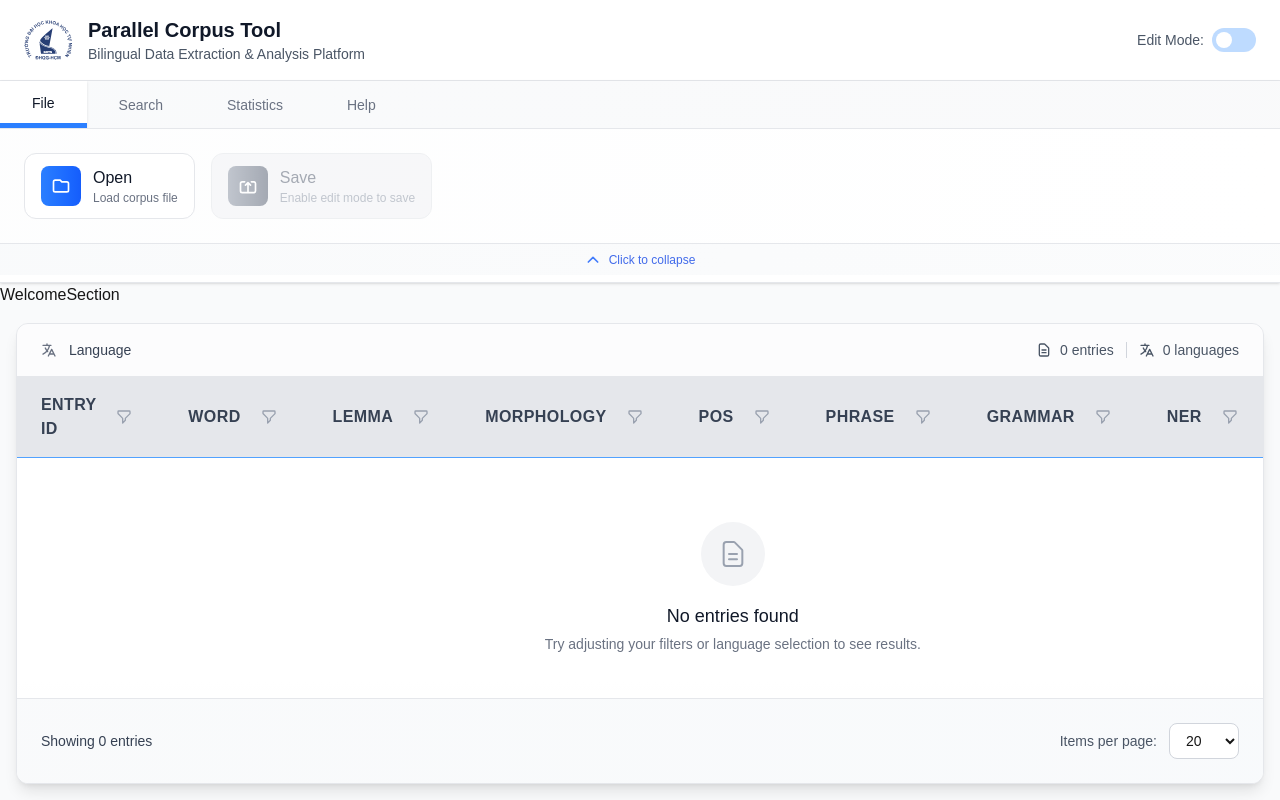
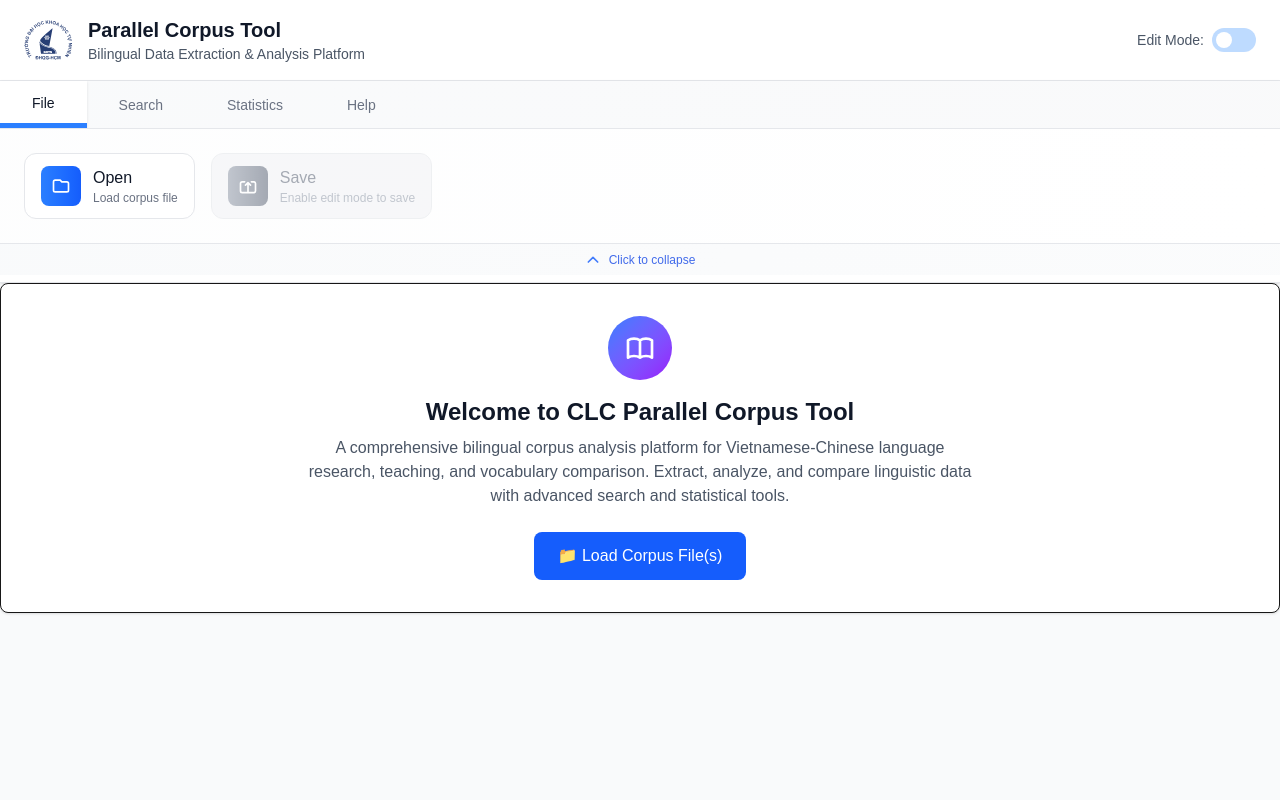
Before and after one commit to Giang-Dang/parallel-corpus-tool, a Next.js app: page / in a window 1280 px wide. Built offline with nearby package versions, Linux system fonts and the light colour scheme.

Commit message:
feat: enhance WelcomeSection with file loading functionality and refactor Home component to use MainContent for improved structure

```diff
--- a/src/app/page.tsx
+++ b/src/app/page.tsx
@@ -6,23 +6,36 @@ import Popups from '@/components/Popups';
 import RibbonMenu from '@/components/RibbonMenu';
 import WelcomeSection from '@/components/WelcomeSection';
 import { AppProvider } from '@/contexts/AppContext';
-import { DatabaseInMemoryProvider } from '@/contexts/DatabaseInMemoryContext';
+import {
+  DatabaseInMemoryProvider,
+  useDatabaseInMemoryContext,
+} from '@/contexts/DatabaseInMemoryContext';
 import { PopupContextProvider } from '@/contexts/PopupContext';
+
+function MainContent() {
+  const { fileEntries } = useDatabaseInMemoryContext();
+  return (
+    <div className="flex h-screen flex-col overflow-hidden">
+      <Header />
+      <RibbonMenu />
+      {fileEntries.length === 0 ? (
+        <WelcomeSection />
+      ) : (
+        <div className="flex-1 overflow-hidden p-4">
+          <DataTable />
+        </div>
+      )}
+      <Popups />
+    </div>
+  );
+}
 
 export default function Home() {
   return (
     <DatabaseInMemoryProvider>
       <AppProvider>
         <PopupContextProvider>
-          <div className="flex h-screen flex-col overflow-hidden">
-            <Header />
-            <RibbonMenu />
-            <WelcomeSection />
-            <div className="flex-1 overflow-hidden p-4">
-              <DataTable />
-            </div>
-            <Popups />
-          </div>
+          <MainContent />
         </PopupContextProvider>
       </AppProvider>
     </DatabaseInMemoryProvider>
--- a/src/components/RibbonMenu/FileMenu/hooks/useFileMenu.tsx
+++ b/src/components/RibbonMenu/FileMenu/hooks/useFileMenu.tsx
@@ -94,7 +94,7 @@ export default function useFileMenu() {
 
   const handleOpenClick = useCallback(() => {
     openPopup('fileLoader');
-  }, []);
+  }, [openPopup]);
   const handleSaveClick = useCallback(() => {}, []);
 
   return {
--- a/src/components/WelcomeSection/index.tsx
+++ b/src/components/WelcomeSection/index.tsx
@@ -1,3 +1,39 @@
+import { usePopupContext } from '@/contexts/PopupContext';
+import { useCallback } from 'react';
+
 export default function WelcomeSection() {
-  return <div>WelcomeSection</div>;
+  const { openPopup } = usePopupContext();
+
+  const onLoadFileClick = useCallback(() => {
+    openPopup('fileLoader');
+  }, [openPopup]);
+
+  return (
+    <div className="mb-6 rounded-lg border bg-white p-8 text-center shadow-sm">
+      <div className="mx-auto mb-4 flex h-16 w-16 items-center justify-center rounded-full bg-gradient-to-br from-blue-500 to-purple-600">
+        <svg className="h-8 w-8 text-white" fill="none" stroke="currentColor" viewBox="0 0 24 24">
+          <path
+            strokeLinecap="round"
+            strokeLinejoin="round"
+            strokeWidth={2}
+            d="M12 6.253v13m0-13C10.832 5.477 9.246 5 7.5 5S4.168 5.477 3 6.253v13C4.168 18.477 5.754 18 7.5 18s3.332.477 4.5 1.253m0-13C13.168 5.477 14.754 5 16.5 5c1.746 0 3.332.477 4.5 1.253v13C19.832 18.477 18.246 18 16.5 18c-1.746 0-3.332.477-4.5 1.253"
+          />
+        </svg>
+      </div>
+      <h2 className="mb-2 text-2xl font-bold text-gray-900">Welcome to CLC Parallel Corpus Tool</h2>
+      <p className="mx-auto mb-6 max-w-2xl text-gray-600">
+        A comprehensive bilingual corpus analysis platform for Vietnamese-Chinese language research,
+        teaching, and vocabulary comparison. Extract, analyze, and compare linguistic data with
+        advanced search and statistical tools.
+      </p>
+      <div className="flex flex-wrap justify-center gap-4">
+        <button
+          onClick={onLoadFileClick}
+          className="rounded-lg bg-blue-600 px-6 py-3 font-medium text-white transition-colors hover:bg-blue-700"
+        >
+          📁 Load Corpus File(s)
+        </button>
+      </div>
+    </div>
+  );
 }
```
